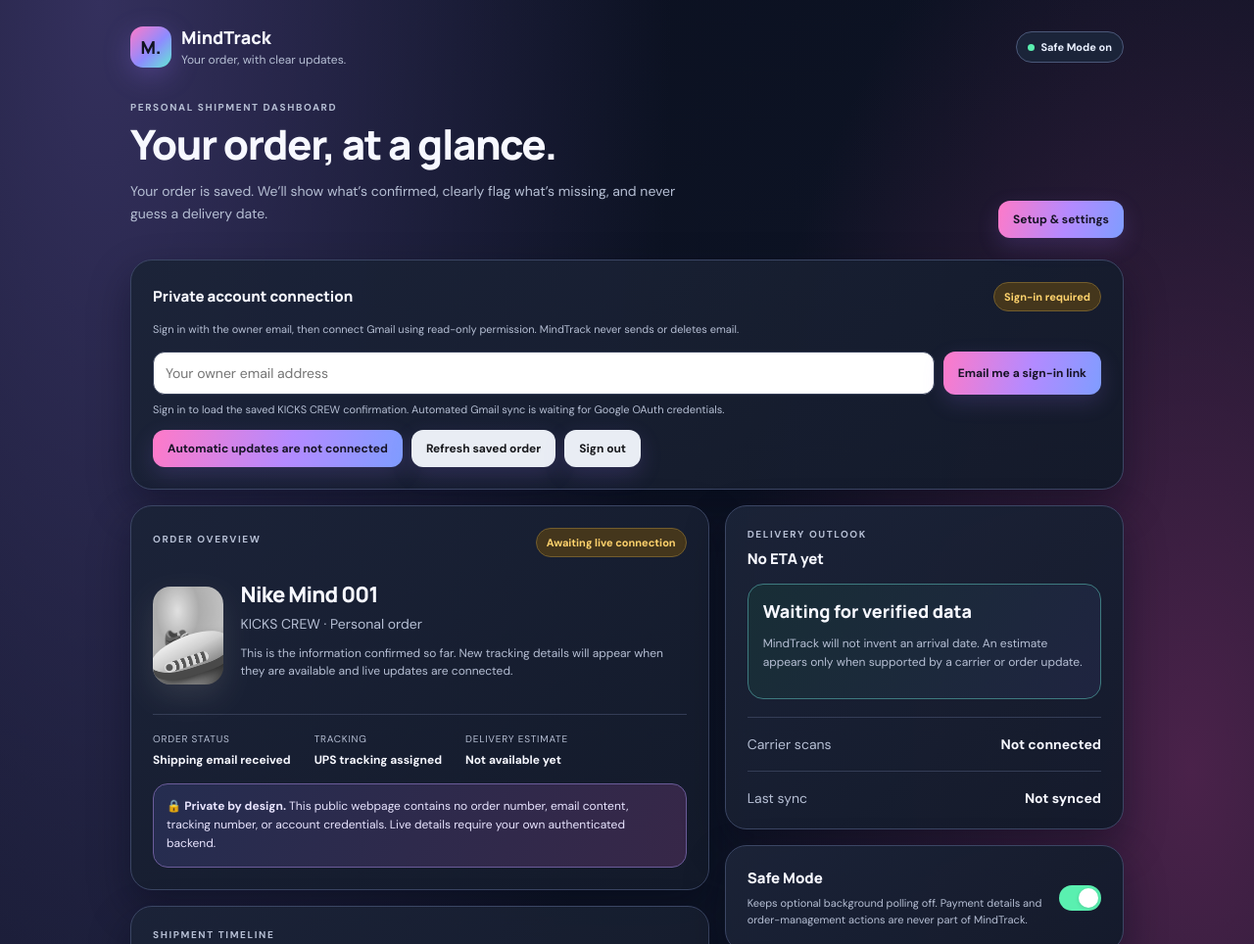
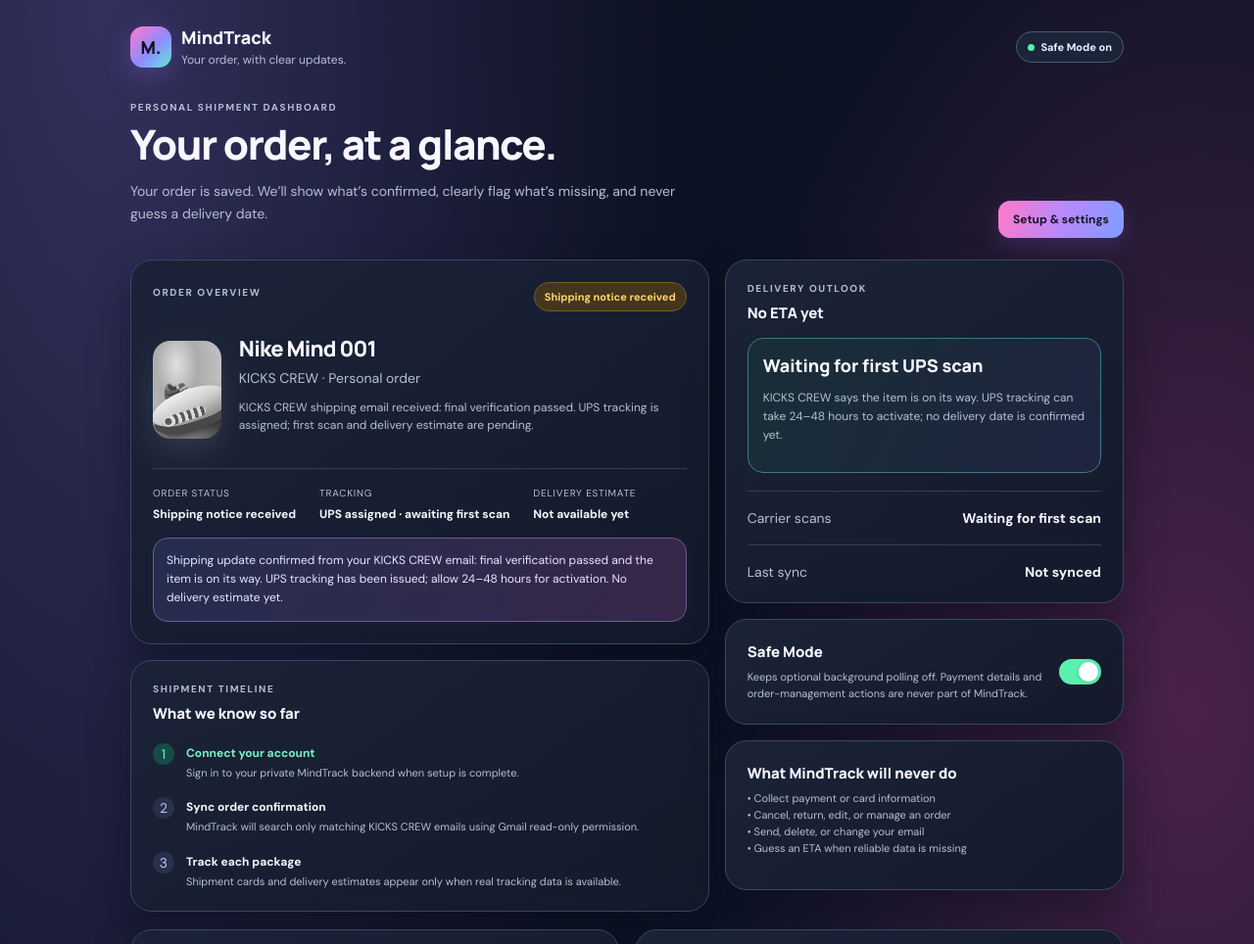
Before and after one commit to strattonshannon-afk/nike-mind-track, a plain HTML site: page index.html in a window 1280 px wide. Shown: the top 964 px of the page at 98% size. Drawn offline with nearby package versions, Linux system fonts and the light colour scheme.

Commit message:
Make sign-in optional and show confirmed shipping status

```diff
--- a/index.html
+++ b/index.html
@@ -32,7 +32,7 @@
 </style><script src="https://cdn.jsdelivr.net/npm/@supabase/supabase-js@2"></script><script src="config.js"></script></head><body><main><header class="top"><div class="brand"><div class="mark">M.</div><div><div class="brandname">MindTrack</div><div class="tag muted">Your order, with clear updates.</div></div></div><div class="pill"><span class="dot"></span><span id="mode">Safe Mode on</span></div></header>
 <section class="welcome"><div><div class="eyebrow">Personal shipment dashboard</div><h1>Your order, at a glance.</h1><p>Your order is saved. We’ll show what’s confirmed, clearly flag what’s missing, and never guess a delivery date.</p></div><button class="btn" id="settingsBtn">Setup & settings</button></section>
 
-<article class="card" id="accountCard" style="margin-bottom:16px">
+<article class="card" id="accountCard" style="display:none;margin-bottom:16px" aria-hidden="true">
   <div class="between"><h3 class="section">Private account connection</h3><span class="status" id="authBadge">Sign-in required</span></div>
   <p class="note" style="margin:10px 0 14px">Sign in with the owner email, then connect Gmail using read-only permission. MindTrack never sends or deletes email.</p>
   <div style="display:flex;gap:9px;flex-wrap:wrap">
@@ -46,7 +46,7 @@
     <button class="btn" id="signOutBtn" disabled style="background:#e9edf4;color:#17181c">Sign out</button>
   </div>
 </article>
-<div class="grid"><section class="stack"><article class="card"><div class="between"><div class="eyebrow">Order overview</div><span class="status" id="orderStatusTag">Awaiting live connection</span></div><div class="product"><div class="shoe">👟</div><div><h2>Nike Mind 001</h2><div class="muted">KICKS CREW · Personal order</div><p class="muted" style="font-size:12px;line-height:1.5">This is the information confirmed so far. New tracking details will appear when they are available and live updates are connected.</p></div></div><div class="rule"></div><div class="stats"><div><span>Order status</span><b id="orderStatusValue">Shipping email received</b></div><div><span>Tracking</span><b id="trackingValue">UPS tracking assigned</b></div><div><span>Delivery estimate</span><b id="deliveryValue">Not available yet</b></div></div><div class="callout">🔒 <b>Private by design.</b> This public webpage contains no order number, email content, tracking number, or account credentials. Live details require your own authenticated backend.</div></article>
+<div class="grid"><section class="stack"><article class="card"><div class="between"><div class="eyebrow">Order overview</div><span class="status" id="orderStatusTag">Shipping notice received</span></div><div class="product"><div class="shoe">👟</div><div><h2>Nike Mind 001</h2><div class="muted">KICKS CREW · Personal order</div><p class="muted" style="font-size:12px;line-height:1.5">KICKS CREW emailed that your Nike Mind 001 passed final verification and is on the way. UPS tracking has been issued; the first scan may take 24–48 hours to appear.</p></div></div><div class="rule"></div><div class="stats"><div><span>Order status</span><b id="orderStatusValue">Shipping notice received</b></div><div><span>Tracking</span><b id="trackingValue">UPS assigned · awaiting first scan</b></div><div><span>Delivery estimate</span><b id="deliveryValue">Not available yet</b></div></div><div class="callout">🔒 <b>Private by design.</b> This public webpage contains no order number, email content, tracking number, or account credentials. Live details require your own authenticated backend.</div></article>
 <article class="card"><div class="eyebrow">Shipment timeline</div><h3 class="section">What we know so far</h3><div class="timeline" id="shipmentTimeline"><div class="event active"><div class="icon">1</div><div><b>Connect your account</b><p>Sign in to your private MindTrack backend when setup is complete.</p></div></div><div class="event"><div class="icon">2</div><div><b>Sync order confirmation</b><p>MindTrack will search only matching KICKS CREW emails using Gmail read-only permission.</p></div></div><div class="event"><div class="icon">3</div><div><b>Track each package</b><p>Shipment cards and delivery estimates appear only when real tracking data is available.</p></div></div></div></article></section>
 <aside class="stack"><article class="card"><div class="eyebrow">Delivery outlook</div><h3 class="section" id="forecastHeading">No ETA yet</h3><div class="prediction"><strong id="forecastValue">Waiting for verified data</strong><p id="forecastNote">MindTrack will not invent an arrival date. An estimate appears only when supported by a carrier or order update.</p></div><div class="rule"></div><div class="between"><span class="muted">Carrier scans</span><b id="carrierScansValue">Not connected</b></div><div class="rule"></div><div class="between"><span class="muted">Last sync</span><b id="lastSyncValue">Not synced</b></div></article>
 <article class="card"><div class="safe"><div><div class="section">Safe Mode</div><div class="note">Keeps optional background polling off. Payment details and order-management actions are never part of MindTrack.</div></div><button class="switch" id="safeSwitch" aria-label="Safe Mode on" aria-pressed="true"></button></div><div class="settings" id="settings"><div class="rule"></div><div class="section">Finish setup</div><p class="note">The public dashboard is deployed separately from the secure backend. To activate live Gmail sync, configure Supabase and Google OAuth using the setup guide.</p><p><a href="SETUP.md">Open setup guide</a> · <a href="https://github.com/strattonshannon-afk/nike-mind-track">View source on GitHub</a></p><p class="note">Never add private keys, OAuth secrets, refresh tokens, or order details to this public repository.</p></div></article>
@@ -103,6 +103,7 @@
 Thank you!</textarea><div class="hq-actions"><button class="hq-primary" type="button" id="hqCopyDraftBtn">Copy message</button><button class="hq-secondary" type="button" id="hqResetDraftBtn">Reset draft</button></div><p class="hq-footnote">Tip: add your order number yourself before sending. Never paste payment-card details into a support message.</p>
 </section>
 <footer>MindTrack is an independent personal project and is not affiliated with Nike or KICKS CREW.<br>Order details are saved. Automatic Gmail and carrier updates are not connected yet, so newer updates may not appear automatically.</footer></main><div id="toast"></div><script>
+applyShippingNotice();
 const safeSwitch=document.getElementById('safeSwitch'),mode=document.getElementById('mode'),settings=document.getElementById('settings'),toast=document.getElementById('toast');let safe=true;document.getElementById('settingsBtn').onclick=()=>settings.classList.toggle('show');safeSwitch.onclick=()=>{if(safe){toast.textContent='Safe Mode cannot be disabled until the private backend is configured.';toast.style.display='block';setTimeout(()=>toast.style.display='none',3200);return}safe=true;mode.textContent='Safe Mode on';safeSwitch.classList.remove('off')};
 
 
@@ -161,10 +162,27 @@
     }
   }
   const callout=document.querySelector('.callout');
-  if(callout) callout.textContent='KICKS CREW says the item is being sourced. Tracking and a delivery estimate are not available yet. Automatic email refresh is not connected.';
+  if(callout) callout.textContent='Shipping email received: KICKS CREW says the item passed final verification and is on the way. UPS tracking is assigned, but the first carrier scan and delivery estimate are still pending. Automatic email sync is not connected.';
   const overviewText=document.querySelector('.product .muted[style]');
   if(overviewText) overviewText.textContent=payload.summary||'Details refreshed from matching KICKS CREW messages.';
+  applyShippingNotice();
 }
+function applyShippingNotice() {
+  const setText=(id,value)=>{const el=document.getElementById(id);if(el)el.textContent=value;};
+  setText('orderStatusTag','Shipping notice received');
+  setText('orderStatusValue','Shipping notice received');
+  setText('trackingValue','UPS assigned · awaiting first scan');
+  setText('deliveryValue','Not available yet');
+  setText('forecastHeading','No ETA yet');
+  setText('forecastValue','Waiting for first UPS scan');
+  setText('forecastNote','KICKS CREW says the item is on its way. UPS tracking can take 24–48 hours to activate; no delivery date is confirmed yet.');
+  setText('carrierScansValue','Waiting for first scan');
+  const callout=document.querySelector('.callout');
+  if(callout)callout.textContent='Shipping update confirmed from your KICKS CREW email: final verification passed and the item is on its way. UPS tracking has been issued; allow 24–48 hours for activation. No delivery estimate yet.';
+  const overviewText=document.querySelector('.product .muted[style]');
+  if(overviewText)overviewText.textContent='KICKS CREW shipping email received: final verification passed. UPS tracking is assigned; first scan and delivery estimate are pending.';
+}
+
 
 const authMessage=document.getElementById('authMessage');
 const authBadge=document.getElementById('authBadge');
@@ -215,7 +233,7 @@
       order: payloadOrder,
       summary: 'Light Smoke Grey · SKU HQ4307-003-100 · Men’s US 10. Verified from the KICKS CREW confirmation dated October 12, 2026.'
     });
-    authMessage.textContent = 'Your order is saved, but information is limited. KICKS CREW says it is being sourced; no tracking number or delivery date is available yet. Automatic email updates are not connected.';
+    authMessage.textContent = 'Shipping email received: KICKS CREW says the item passed final verification and is on the way. UPS tracking has been issued; allow 24–48 hours for activation. Automatic email sync is not connected.';
     return true;
   } catch (e) {
     loadedOrderUserId = null;
@@ -267,7 +285,7 @@
   if(!data.session){authMessage.textContent='Please sign in first.';return;}
   syncOrderBtn.disabled=true;
   const loaded=await loadSavedOrder(data.session,true);
-  if(loaded) authMessage.textContent='Saved order refreshed. KICKS CREW has not provided a tracking number or delivery ETA yet; automated Gmail sync still needs OAuth setup.';
+  if(loaded) authMessage.textContent='Saved order refreshed. Your latest known status remains the shipping notice; UPS tracking activation is pending and no ETA is confirmed.';
   syncOrderBtn.disabled=false;
 };
 signOutBtn.onclick=async()=>{if(mtClient){await mtClient.auth.signOut();authMessage.textContent='You have signed out.';}};
```
